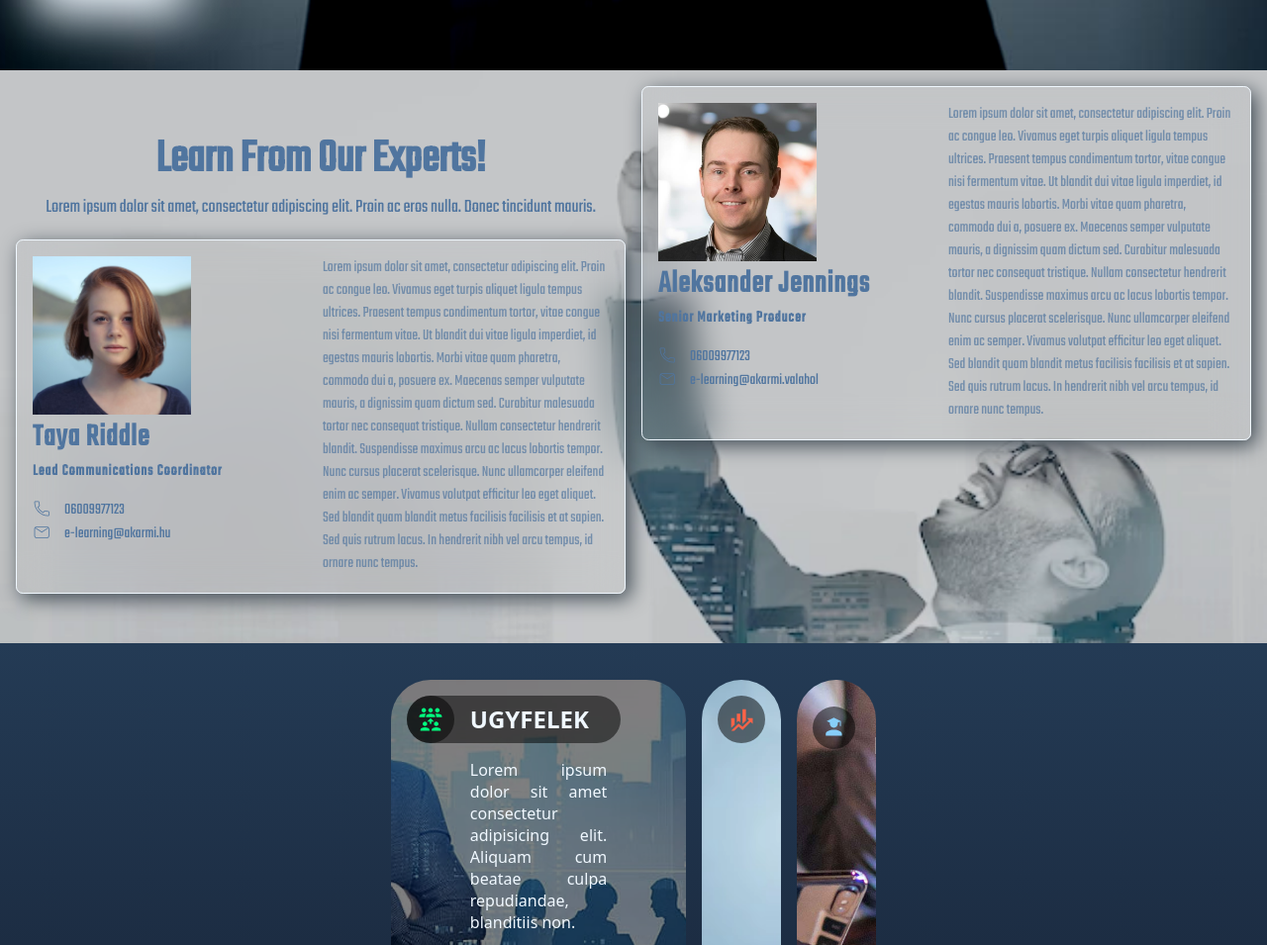
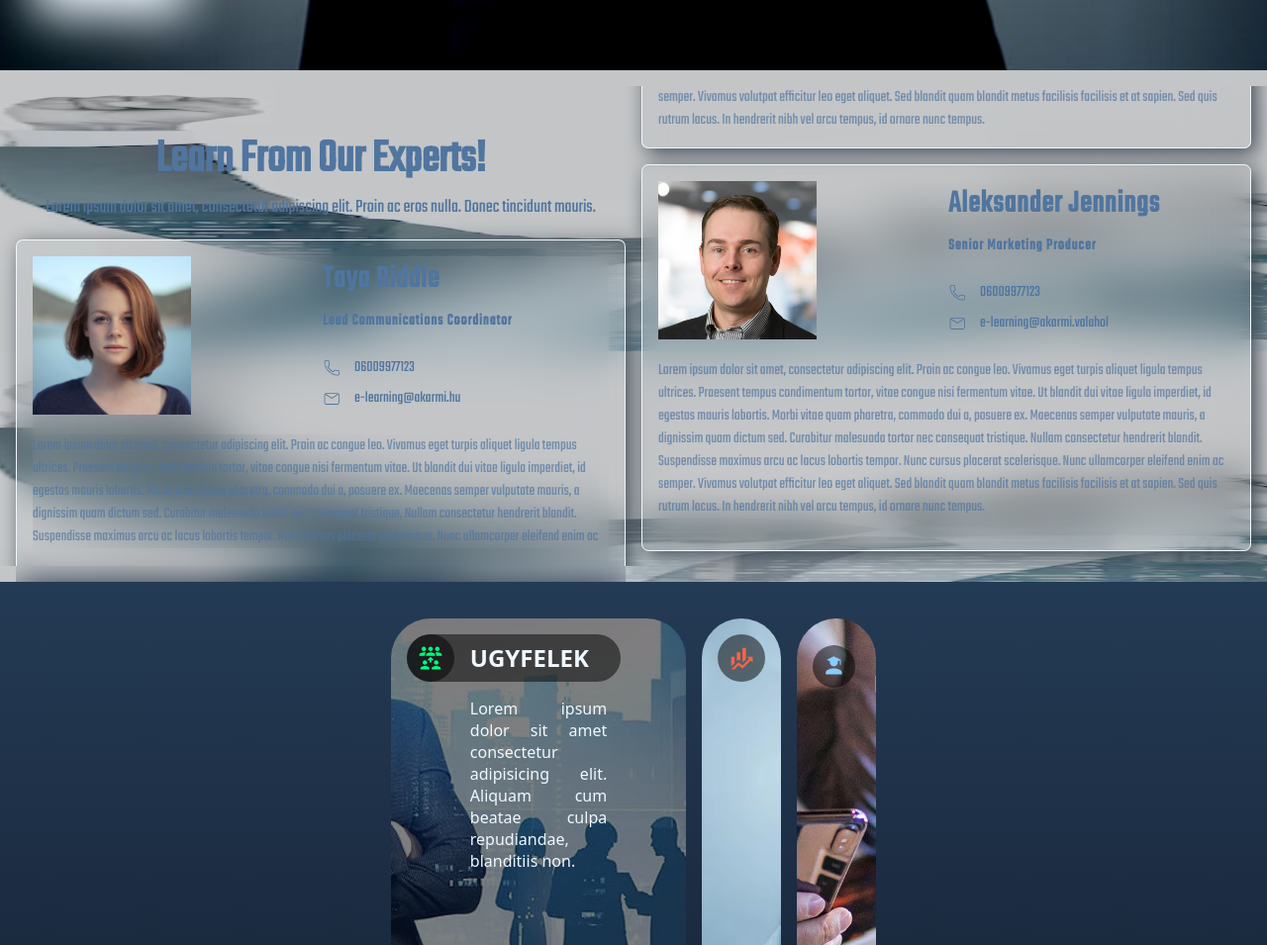
Before and after one commit to jfadgyas/ugyfeles, a plain HTML site: page index.html in a window 1280 px wide. Shown: the part 729-1684 px from the top of the page at 99% size. Drawn offline with Linux system fonts and the light colour scheme.

Commit message:
autofill

```diff
--- a/index.html
+++ b/index.html
@@ -59,12 +59,6 @@
             </nav>
         </header>
         <main class=''>
-            <aside class="info">
-                <h4 class="info__title">munkatarsat keresunk!</h4>
-                <p>vagy hirek/reklam</p>
-                <p class="info__desc">Lorem ipsum dolor sit amet consectetur adipisicing elit.</p>
-                <a href="">Bovebben/Jelentkezem</a>
-            </aside>
 
             <!-- Landing -->
             <article class="landing">
@@ -74,6 +68,13 @@
                 </p>
                 <button class='landing__btn'>Try it!</button>
             </article>
+
+            <aside class="info">
+                <h4 class="info__title">munkatarsat keresunk!</h4>
+                <p>vagy hirek/reklam</p>
+                <p class="info__desc">Lorem ipsum dolor sit amet consectetur adipisicing elit.</p>
+                <a href="">Bovebben/Jelentkezem</a>
+            </aside>
 
             <!-- Hero -->
             <article id='about' class="hero">
--- a/style/contact.scss
+++ b/style/contact.scss
@@ -53,7 +53,8 @@
         &:-webkit-autofill:active{
             background: transparent;
             border: none;
-            // -webkit-text-fill-color: var(--primary-color);
+            -webkit-text-fill-color: var(--primary-color);
+            color: var(--primary-color);
             animation: autofill 1s both;
             // box-shadow: 0 0 0px 1000px #000 inset;
             // transition: background-color 5000s ease-in-out 0s;
--- a/style/hero.scss
+++ b/style/hero.scss
@@ -1,6 +1,7 @@
 .hero{
     padding: 1em;
-    columns: 1;
+    // columns: 1;
+    columns: 30em;
     color: var(--secondary-color);
     font-family: 'Teko', sans-serif;
     text-align: center;
@@ -98,22 +99,22 @@
     }
 }
 
-@media only screen and (width > 414px){
-    .person{
-        display: block;
-        columns: 2;
-    }
-}
+// @media only screen and (width > 414px){
+//     .person{
+//         display: block;
+//         columns: 2;
+//     }
+// }
 
-@media only screen and (width > 767px){
-    .hero{
-        background-size: cover;
-        columns: 2;
-    }
-    .person{
-        margin-bottom: 7em;
-    }
-}
+// @media only screen and (width > 767px){
+//     .hero{
+//         background-size: cover;
+//         columns: 2;
+//     }
+//     .person{
+//         margin-bottom: 7em;
+//     }
+// }
 
 @media only screen and (width >= 1400px){
     .hero{
```
Also changed, not shown: style/contact.css, style/hero.css, 2 other files.
